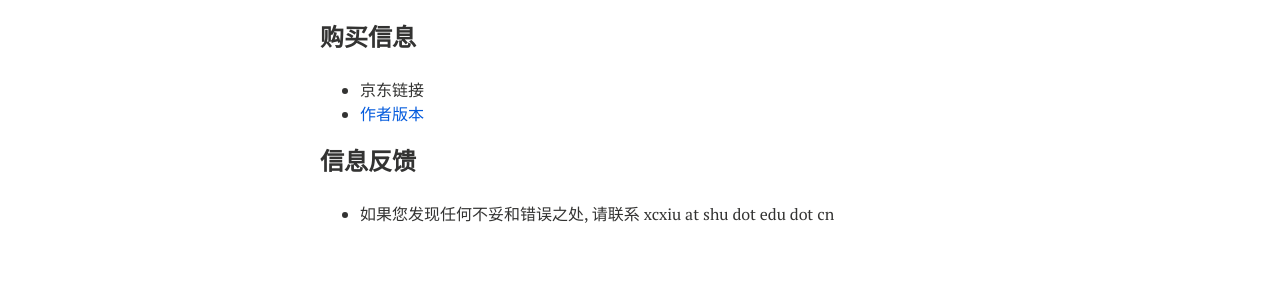
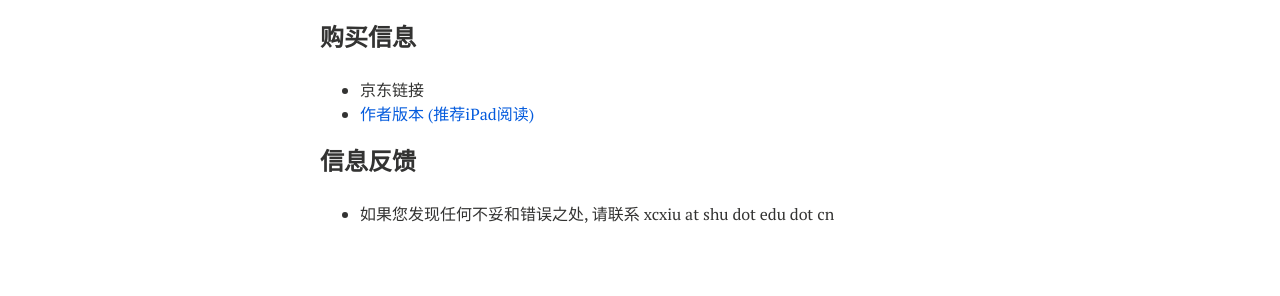
Before and after one commit to xianchaoxiu/xianchaoxiu.github.io, a Jekyll site: the page built from chinese/books/OPT/index.md, in a window 1280 px wide. Shown: the part 661-957 px from the top of the page. Built offline with Jekyll 4.4.1, drawn with Linux system fonts in a browser that asks for light colours; nearby versions of some CDN libraries.

Commit message:
Update index.md

```diff
--- a/chinese/books/OPT/index.md
+++ b/chinese/books/OPT/index.md
@@ -27,7 +27,7 @@ share: false
 
 ### 购买信息
 * 京东链接 <br>
-* <a href="../OPT/黎曼流形稀疏优化.pdf" class="textlink" target="_blank"> 作者版本 <br>
+* <a href="../OPT/黎曼流形稀疏优化.pdf" class="textlink" target="_blank"> 作者版本 (推荐iPad阅读)  <br>
 
 ### 信息反馈
 * 如果您发现任何不妥和错误之处, 请联系 xcxiu at shu dot edu dot cn
```
